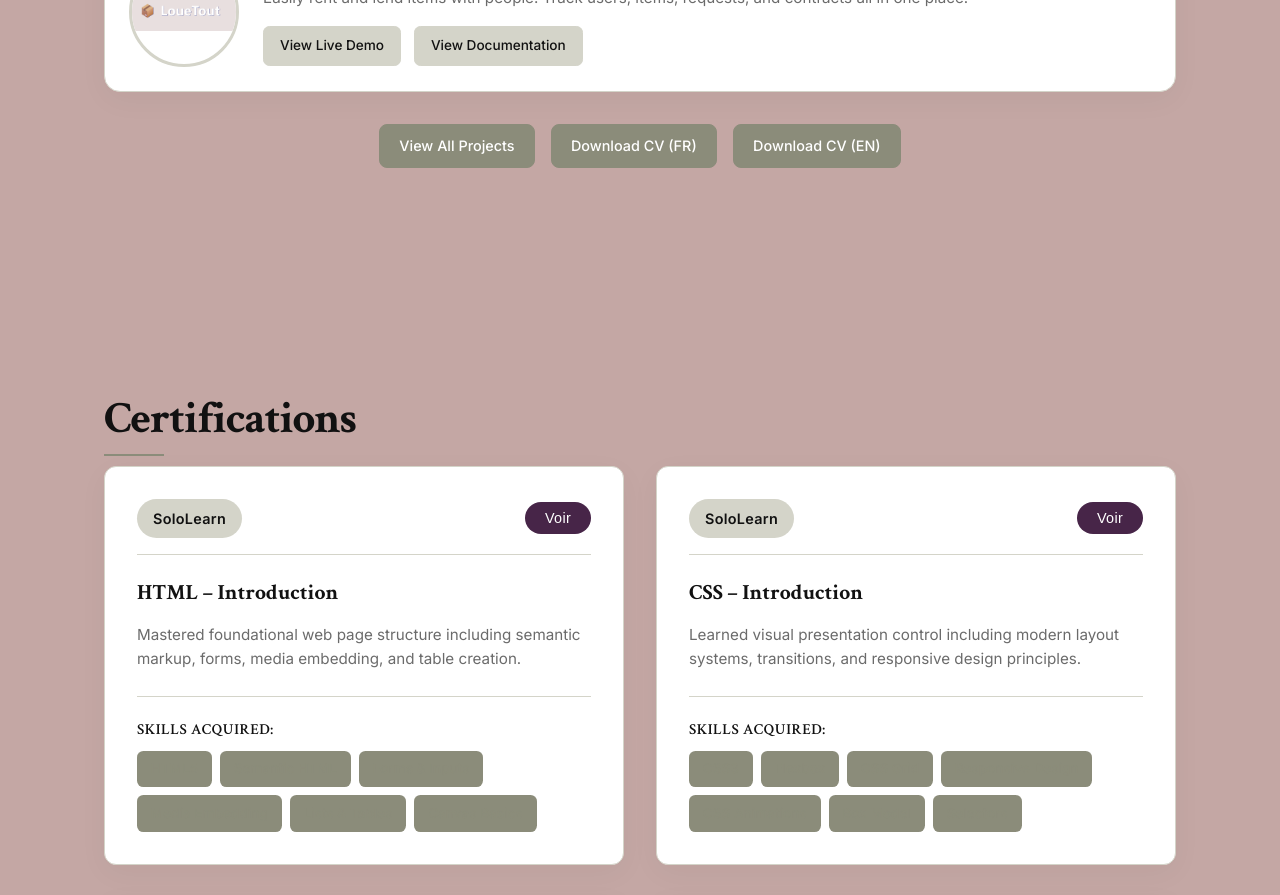
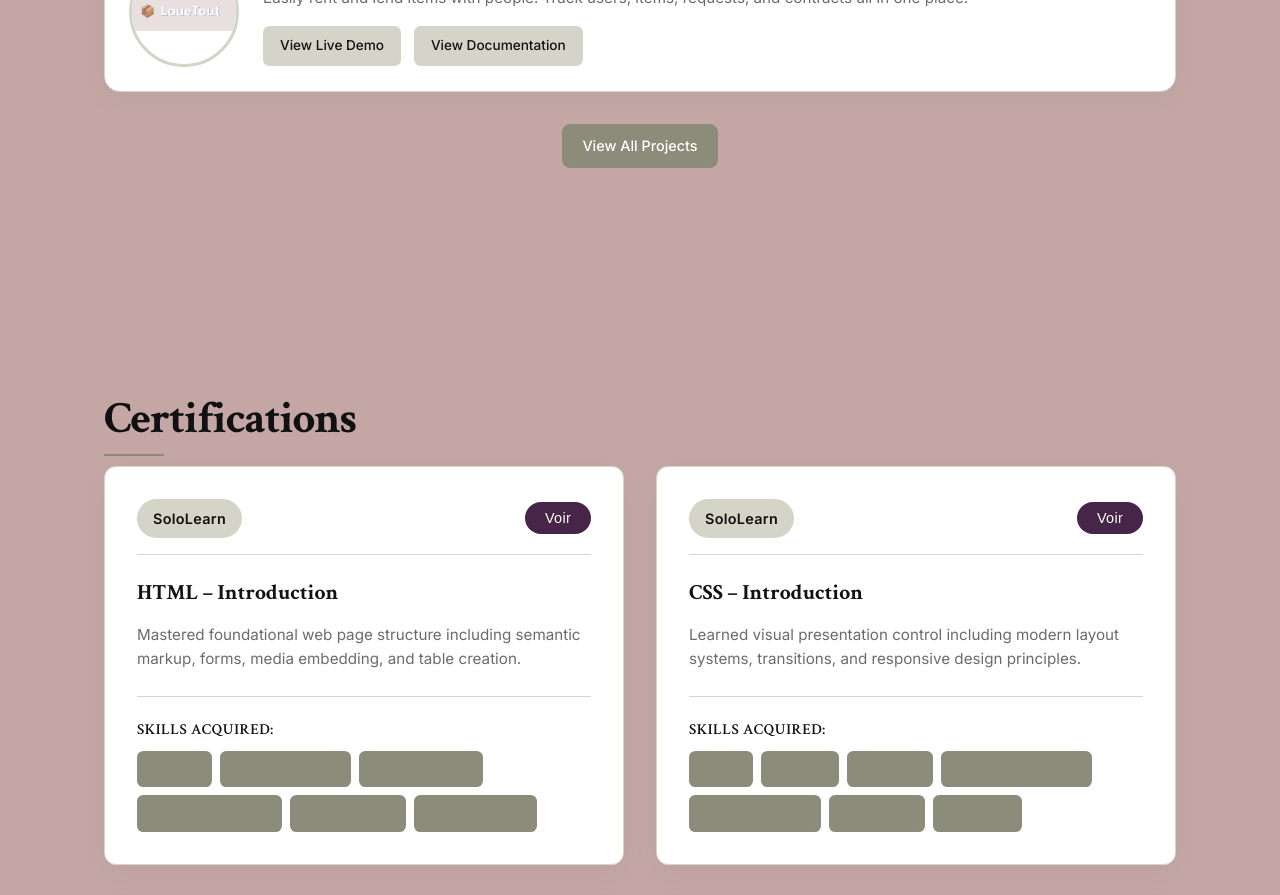
Before and after one commit to hajarlolo/please, a React (Create React App) app: page / in a window 1280 px wide. Shown: the part 4620-5515 px from the top of the page. Built offline with nearby package versions, Linux system fonts and the light colour scheme.

Commit message:
Remove CV download links from portfolio
Removed CV download links from the portfolio footer.

```diff
--- a/src/components/Portfolio.jsx
+++ b/src/components/Portfolio.jsx
@@ -60,12 +60,6 @@ const Portfolio = () => {
                     <a href='https://github.com/hajarlolo?tab=repositories' className="footer-btn">
                         View All Projects
                     </a>
-                    <a href='#b' className='footer-btn'>
-                        Download CV (FR)
-                    </a>
-                    <a href='#a' className='footer-btn'>
-                        Download CV (EN)
-                    </a>
                 </div>
             </div>
         </section>
```
